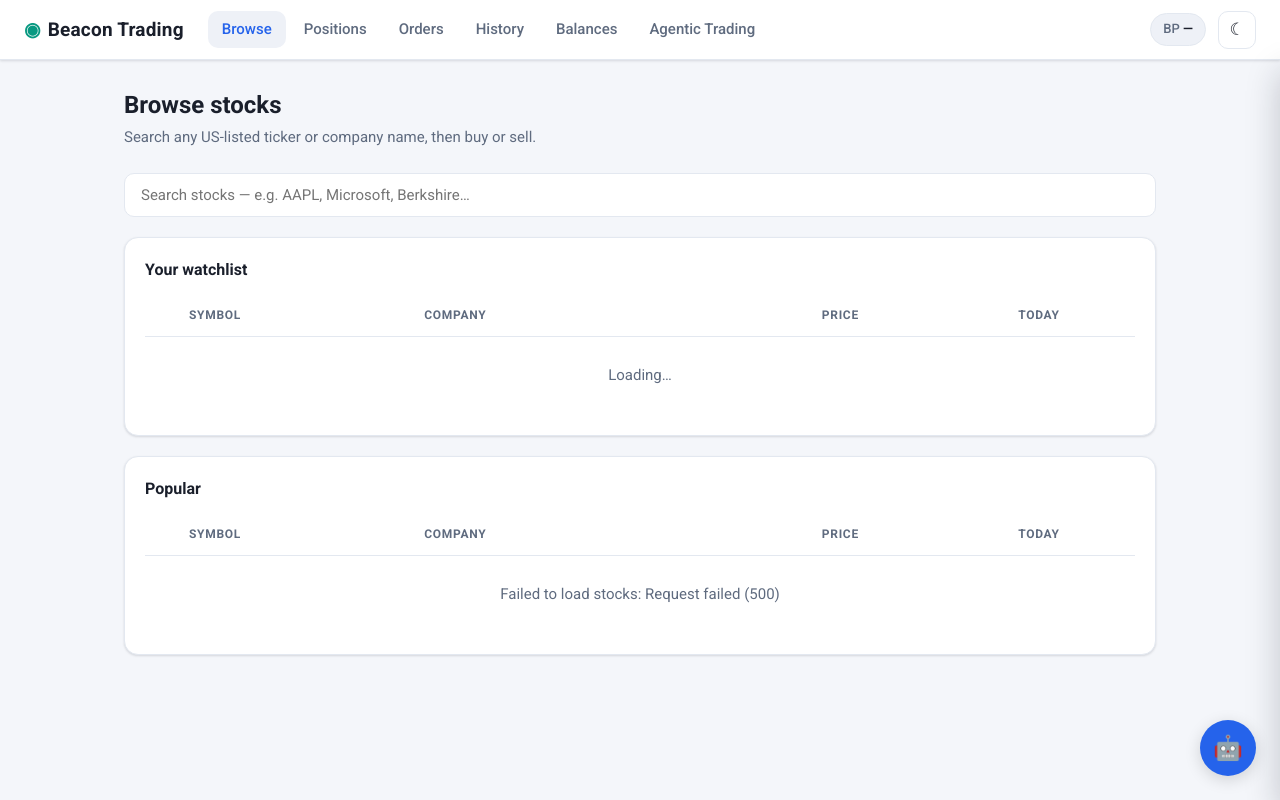
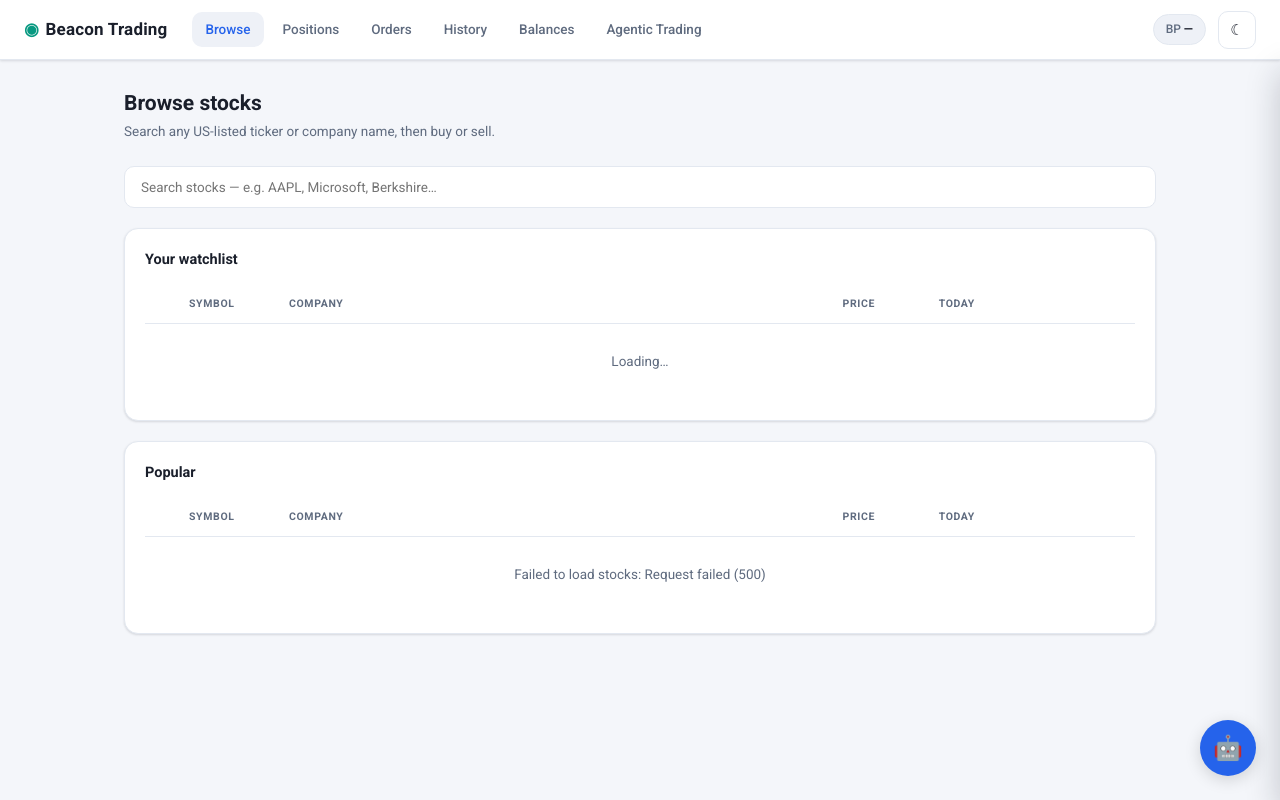
Before and after one commit to rkpantangi/beacon-trading, a FastAPI app: page / in a window 1280 px wide. Run offline with FastAPI, Linux system fonts and the light colour scheme; data that the repository does not hold is empty; parts of the project's set-up code (start-up, migrations or seed data) failed here and were passed over.

Commit message:
Fix table alignment, wrapping, reduce font sizes globally, persist chat history, and improve orders list prompt mapping
Co-Authored-By: Antigravity <noreply@google.com>

```diff
--- a/trading_app/static/css/app.css
+++ b/trading_app/static/css/app.css
@@ -10,7 +10,7 @@ body {
   background: var(--bg);
   color: var(--text);
   font-family: "Roboto", -apple-system, "Segoe UI", Helvetica, Arial, sans-serif;
-  font-size: 15px;
+  font-size: 13.5px;
   line-height: 1.45;
   transition: background 0.2s ease, color 0.2s ease;
 }
@@ -35,7 +35,7 @@ a { color: var(--primary); text-decoration: none; }
 }
 
 .brand {
-  font-size: 19px;
+  font-size: 17px;
   font-weight: 700;
   color: var(--text);
   letter-spacing: 0.2px;
@@ -57,7 +57,7 @@ a { color: var(--primary); text-decoration: none; }
 .topbar-right { display: flex; align-items: center; gap: 12px; }
 
 .bp-chip {
-  font-size: 13px;
+  font-size: 12px;
   font-weight: 500;
   color: var(--muted);
   background: var(--surface-2);
@@ -75,7 +75,7 @@ a { color: var(--primary); text-decoration: none; }
   width: 38px;
   height: 38px;
   border-radius: 10px;
-  font-size: 17px;
+  font-size: 15px;
   cursor: pointer;
   display: inline-flex;
   align-items: center;
@@ -87,7 +87,7 @@ a { color: var(--primary); text-decoration: none; }
 
 .container { max-width: 1080px; margin: 0 auto; padding: 28px 24px 64px; }
 
-.page-title { font-size: 24px; font-weight: 700; margin: 0 0 4px; }
+.page-title { font-size: 21px; font-weight: 700; margin: 0 0 4px; }
 .page-sub { margin: 0 0 24px; color: var(--muted); }
 
 .card {
@@ -98,7 +98,7 @@ a { color: var(--primary); text-decoration: none; }
   padding: 20px;
   margin-bottom: 20px;
 }
-.card h2 { font-size: 16px; font-weight: 600; margin: 0 0 14px; }
+.card h2 { font-size: 14.5px; font-weight: 600; margin: 0 0 14px; }
 
 .cards-row { display: grid; grid-template-columns: repeat(auto-fit, minmax(180px, 1fr)); gap: 16px; margin-bottom: 20px; }
 .stat-card {
@@ -108,18 +108,24 @@ a { color: var(--primary); text-decoration: none; }
   box-shadow: var(--shadow);
   padding: 16px 20px;
 }
-.stat-card .label { font-size: 13px; color: var(--muted); margin-bottom: 6px; }
-.stat-card .value { font-size: 22px; font-weight: 700; }
+.stat-card .label { font-size: 11.5px; color: var(--muted); margin-bottom: 6px; }
+.stat-card .value { font-size: 19px; font-weight: 700; }
 
 /* ---- tables ------------------------------------------------------------- */
 
 table { width: 100%; border-collapse: collapse; }
 th, td { text-align: left; padding: 12px 10px; border-bottom: 1px solid var(--border); }
-th { font-size: 12px; text-transform: uppercase; letter-spacing: 0.06em; color: var(--muted); font-weight: 600; }
+th { text-align: left !important; font-size: 10.5px; text-transform: uppercase; letter-spacing: 0.06em; color: var(--muted); font-weight: 600; }
 tbody tr:last-child td { border-bottom: none; }
 tbody tr.clickable:hover { background: var(--surface-2); cursor: pointer; }
-td.num, th.num { text-align: right; font-variant-numeric: tabular-nums; }
+td.num, th.num { text-align: right !important; font-variant-numeric: tabular-nums; }
 .sym { font-weight: 700; }
+.company-col { max-width: 220px; white-space: normal; }
+.col-star { width: 44px; }
+.col-symbol { width: 100px; }
+.col-price { width: 110px; }
+.col-today { width: 100px; }
+.col-actions { width: 150px; }
 .gain { color: var(--gain); }
 .loss { color: var(--loss); }
 .empty-note { text-align: center; color: var(--muted); padding: 28px 0; }
@@ -179,13 +185,13 @@ td.num, th.num { text-align: right; font-variant-numeric: tabular-nums; }
 
 /* ---- forms ---------------------------------------------------------------- */
 
-label { display: block; font-size: 13px; font-weight: 500; color: var(--muted); margin-bottom: 14px; }
+label { display: block; font-size: 11.5px; font-weight: 500; color: var(--muted); margin-bottom: 14px; }
 input, select {
   display: block;
   width: 100%;
   margin-top: 6px;
   padding: 10px 12px;
-  font-size: 15px;
+  font-size: 13.5px;
   font-family: inherit;
   color: var(--text);
   background: var(--surface-2);
@@ -222,7 +228,7 @@ input:focus, select:focus { border-color: var(--primary); }
 /* ---- search ---------------------------------------------------------------- */
 
 .search-wrap { position: relative; margin-bottom: 20px; }
-.search-wrap input { margin-top: 0; padding: 12px 16px; font-size: 15px; background: var(--surface); }
+.search-wrap input { margin-top: 0; padding: 12px 16px; font-size: 13.5px; background: var(--surface); }
 .search-results {
   position: absolute;
   top: calc(100% + 6px);
--- a/trading_app/static/js/browse.js
+++ b/trading_app/static/js/browse.js
@@ -12,17 +12,17 @@
     const on = s.watched;
     return `
       <tr class="clickable" data-symbol="${esc(s.symbol)}">
-        <td class="star-col">
+        <td class="star-col col-star">
           <button class="star ${on ? "on" : ""}" data-action="toggle-watch"
                   data-symbol="${esc(s.symbol)}" data-watched="${on ? "1" : "0"}"
                   title="${on ? "Remove from watchlist" : "Add to watchlist"}"
                   aria-label="${on ? "Remove from watchlist" : "Add to watchlist"}">${on ? "★" : "☆"}</button>
         </td>
-        <td class="sym">${esc(s.symbol)}</td>
-        <td class="muted">${esc(s.name)}</td>
-        <td class="num">${fmtMoney(s.price)}</td>
-        <td class="num ${changeClass(s.change_pct)}">${fmtPct(s.change_pct)}</td>
-        <td class="num">
+        <td class="sym col-symbol">${esc(s.symbol)}</td>
+        <td class="company-col muted">${esc(s.name)}</td>
+        <td class="num col-price">${fmtMoney(s.price)}</td>
+        <td class="num col-today ${changeClass(s.change_pct)}">${fmtPct(s.change_pct)}</td>
+        <td class="num col-actions">
           <div class="row-actions">
             <button class="btn btn-buy btn-sm" data-action="buy">Buy</button>
             <button class="btn btn-sell btn-sm" data-action="sell">Sell</button>
--- a/trading_app/static/js/positions.js
+++ b/trading_app/static/js/positions.js
@@ -31,7 +31,7 @@
       body.innerHTML = positions.map((p) => `
         <tr class="clickable" data-symbol="${esc(p.symbol)}">
           <td class="sym">${esc(p.symbol)}</td>
-          <td class="muted">${esc(p.name)}</td>
+          <td class="company-col muted">${esc(p.name)}</td>
           <td class="num">${fmtQty(p.qty)}</td>
           <td class="num">${fmtMoney(p.avg_cost)}</td>
           <td class="num">${fmtMoney(p.price)}</td>
--- a/trading_app/templates/browse.html
+++ b/trading_app/templates/browse.html
@@ -14,12 +14,12 @@
   <table>
     <thead>
       <tr>
-        <th class="star-col"></th>
-        <th>Symbol</th>
-        <th>Company</th>
-        <th class="num">Price</th>
-        <th class="num">Today</th>
-        <th class="num"></th>
+        <th class="star-col col-star"></th>
+        <th class="col-symbol">Symbol</th>
+        <th class="company-col">Company</th>
+        <th class="num col-price">Price</th>
+        <th class="num col-today">Today</th>
+        <th class="num col-actions"></th>
       </tr>
     </thead>
     <tbody id="watchlist-body">
@@ -33,12 +33,12 @@
   <table>
     <thead>
       <tr>
-        <th class="star-col"></th>
-        <th>Symbol</th>
-        <th>Company</th>
-        <th class="num">Price</th>
-        <th class="num">Today</th>
-        <th class="num"></th>
+        <th class="star-col col-star"></th>
+        <th class="col-symbol">Symbol</th>
+        <th class="company-col">Company</th>
+        <th class="num col-price">Price</th>
+        <th class="num col-today">Today</th>
+        <th class="num col-actions"></th>
       </tr>
     </thead>
     <tbody id="popular-body">
--- a/trading_app/templates/positions.html
+++ b/trading_app/templates/positions.html
@@ -11,7 +11,7 @@
     <thead>
       <tr>
         <th>Symbol</th>
-        <th>Company</th>
+        <th class="company-col">Company</th>
         <th class="num">Qty</th>
         <th class="num">Avg cost</th>
         <th class="num">Price</th>
```
Also changed, not shown: other parts of trading_app/static/css/app.css (+45 -45 lines), trading_app/app/api.py (+64 -10 lines), trading_app/static/js/chat.js (+36 -7 lines).
